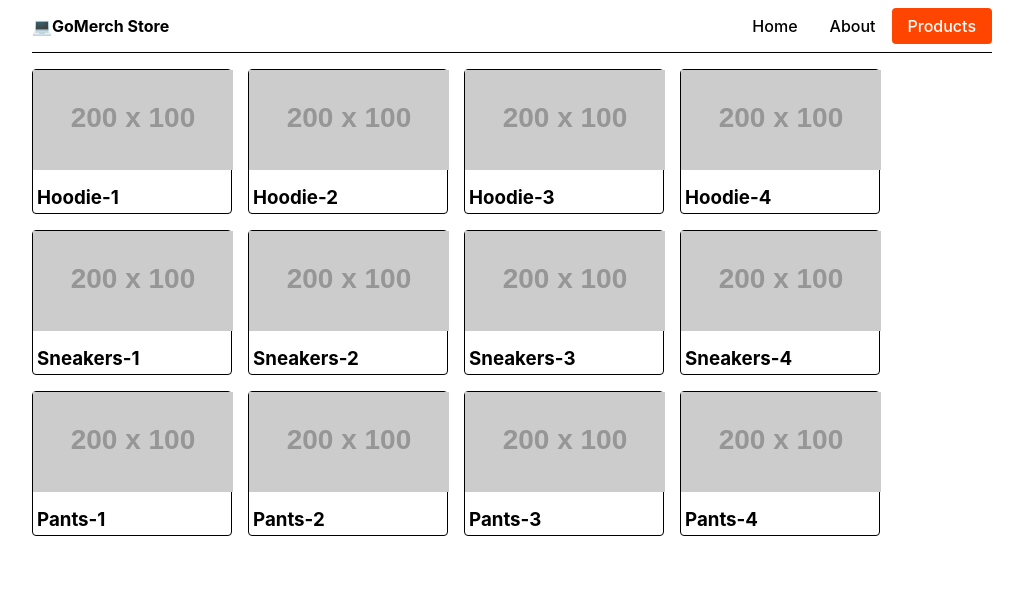
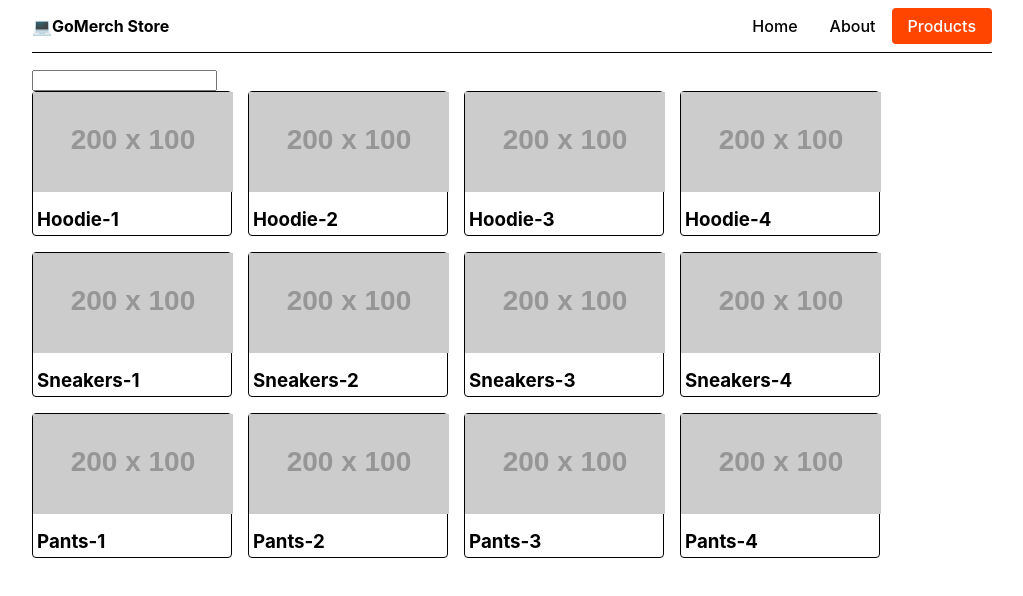
Before and after one commit to Allovallo/routes-2, a React (Create React App) app: page /products in a window 1280 px wide. Shown: the top 596 px of the page, without its empty margins (128-1151 px from the left). Built offline with nearby package versions, Linux system fonts and the light colour scheme.

Commit message:
Search added

```diff
--- /dev/null
+++ b/src/components/SearchBox.jsx
@@ -0,0 +1,7 @@
+export const SearchBox = ({value, onChange}) => {
+    return (
+        <div>
+            <input type="text" value={value} onChange={e => onChange(e.target.value)}></input>
+        </div>
+    )
+}
--- a/src/pages/Products.jsx
+++ b/src/pages/Products.jsx
@@ -1,10 +1,12 @@
 import { ProductList } from "../components/ProductList";
 import { getProducts } from "../fakeAPI";
+import { SearchBox } from "../components/SearchBox";
 
 export const Products = () => {
     const products = getProducts();
     return (
         <main>
+            <SearchBox/>
             <ProductList products={products} />
         </main>
     )
```
